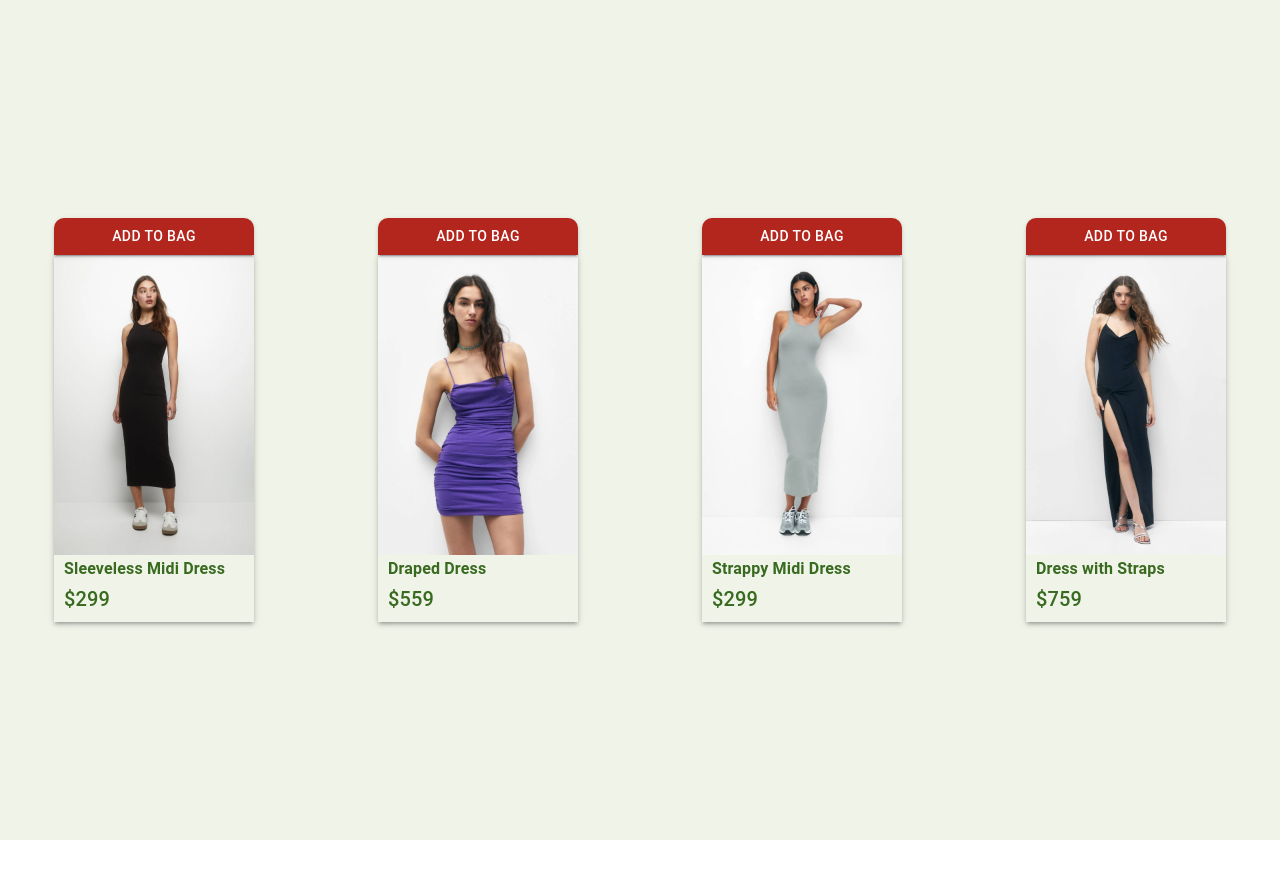
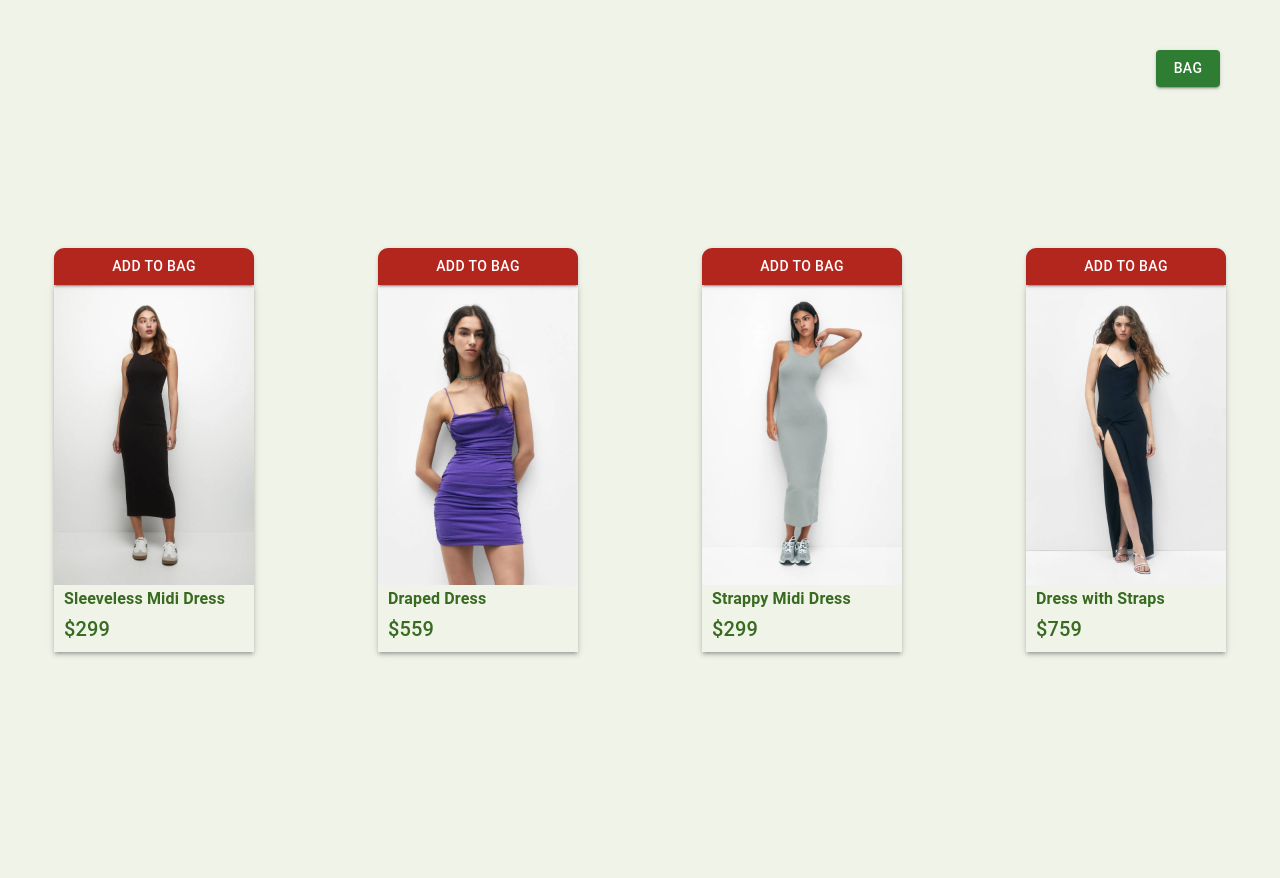
Before and after one commit to CenkMerk/Shopping-Cart-WebApp, a React (Vite) app: page / in a window 1280 px wide. Shown: the top 878 px of the page. Before the commit the page ends 840 px from the top, so only its background shows below. Built offline with nearby package versions, Linux system fonts and the light colour scheme.

Commit message:
Created drawer

```diff
--- a/src/App.tsx
+++ b/src/App.tsx
@@ -1,3 +1,4 @@
+import CartDrawer from "./components/CartDrawer";
 import ProductsList from "./components/ProductsList";
 import { Stack } from "@mui/material";
 
@@ -6,8 +7,10 @@ function App() {
     <Stack
       minHeight="100vh"
       justifyContent="center"
-      sx={{ backgroundColor: "#F0F3E8", paddingY: "20px" }}
+      sx={{ backgroundColor: "#F0F3E8", paddingY: "50px" }}
+      position="relative"
     >
+      <CartDrawer />
       <ProductsList />
     </Stack>
   );
--- /dev/null
+++ b/src/components/CartDrawer.tsx
@@ -0,0 +1,38 @@
+import React, { useState } from "react";
+import Drawer from "@mui/material/Drawer";
+import Button from "@mui/material/Button";
+import { styled } from "@mui/system";
+
+const DrawerButton = styled(Button)(({ theme }) => ({
+  position: "absolute",
+  top: 50,
+  right: 60,
+  [theme.breakpoints.down("md")]: {
+    top: 5,
+    right: 5,
+  },
+}));
+
+const CartDrawer = () => {
+  const [open, setOpen] = useState(false);
+
+  return (
+    <>
+      <DrawerButton
+        onClick={() => setOpen(true)}
+        variant="contained"
+        color="success"
+      >
+        BAG
+      </DrawerButton>
+      <Drawer anchor="right" open={open} onClose={() => setOpen(false)}>
+        <div onClick={() => setOpen(false)}>
+          <h2>Drawer Content</h2>
+          <p>This is the content of the drawer.</p>
+        </div>
+      </Drawer>
+    </>
+  );
+};
+
+export default CartDrawer;
```
